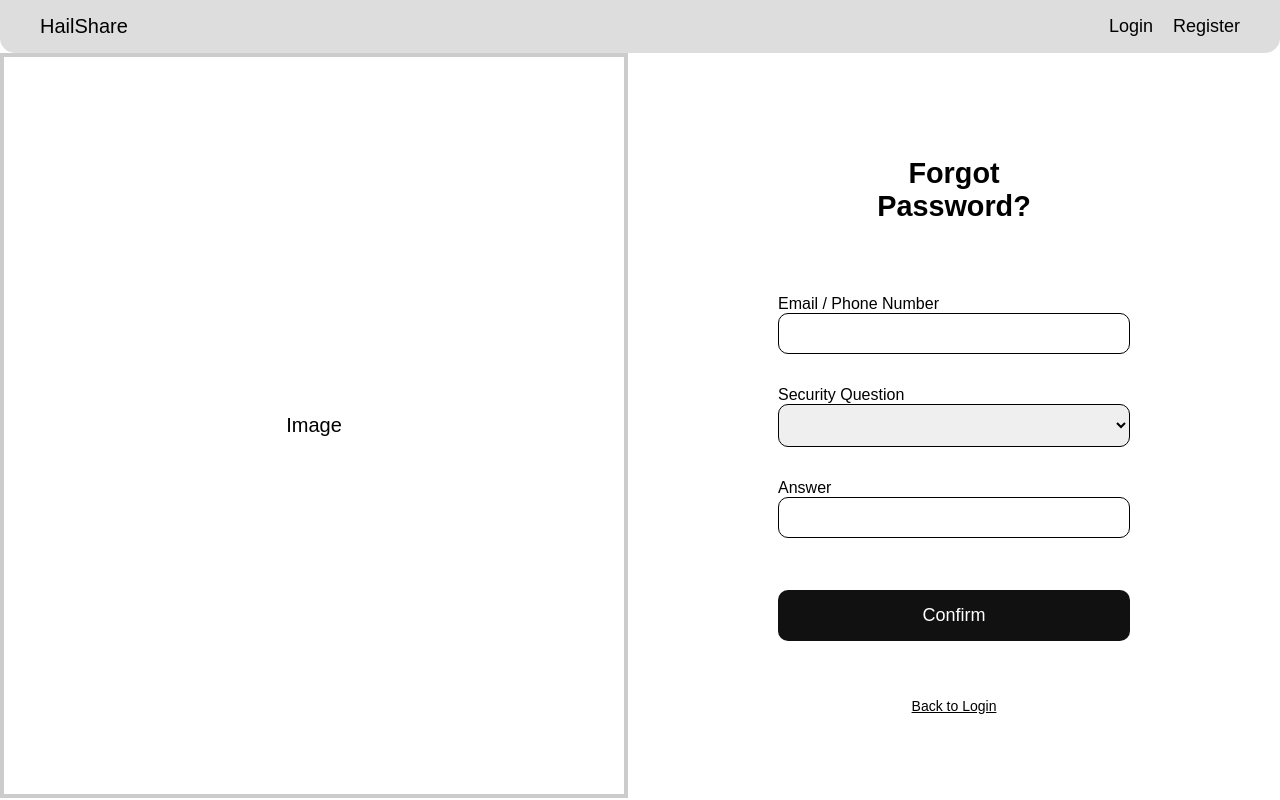
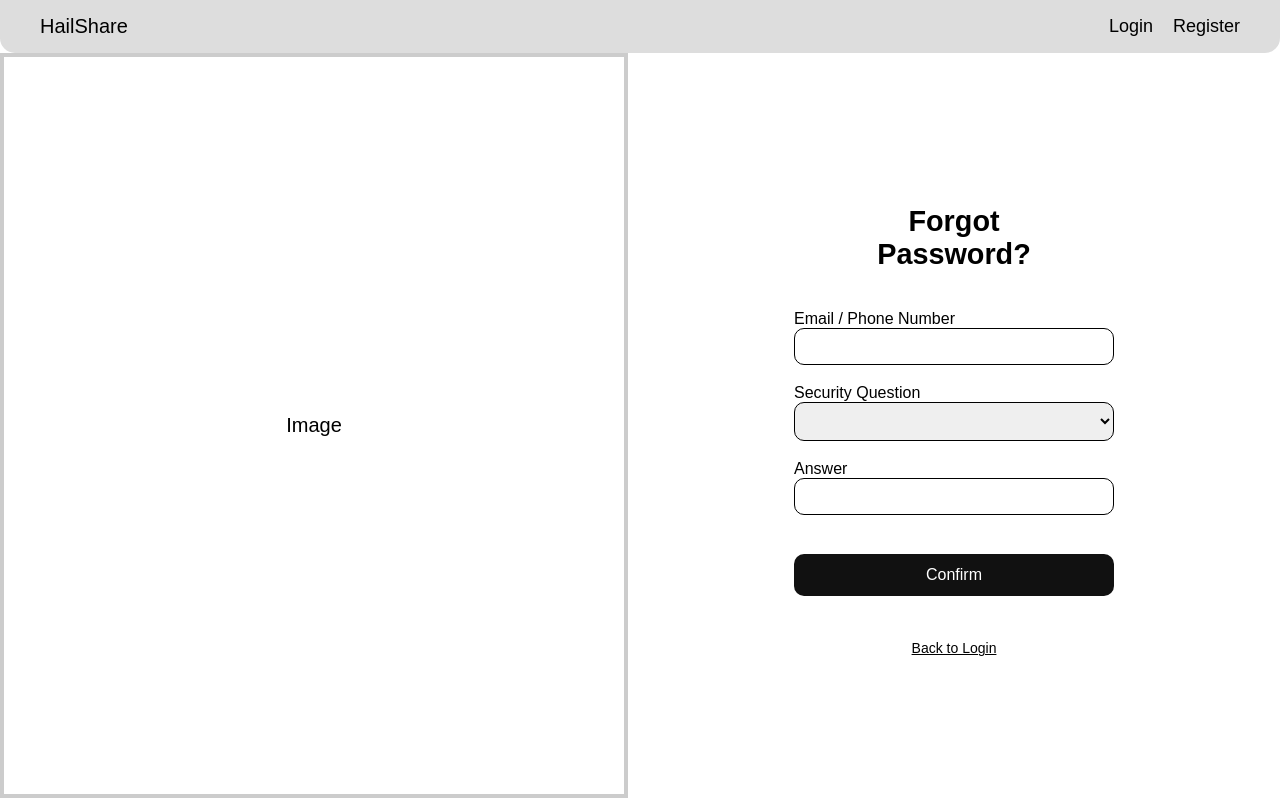
Before and after one commit to EthanLied/HailShare, a PHP site: page /password-recovery.html in a window 1280 px wide. Run offline with PHP 8.4, Linux system fonts and the light colour scheme.

Commit message:
shuyii update

```diff
--- a/UserAuth/style.css
+++ b/UserAuth/style.css
@@ -120,7 +120,6 @@ html, body {
   display: flex;
   width: 100%;
   min-height: calc(100vh - 55px) ;
-  overflow: hidden;
 }
 
 .left {
@@ -577,3 +576,44 @@ h2 {
     text-align: center;
   }
 }
+
+/* ===== DESKTOP & TABLET ONLY (LOGIN / RECOVERY) ===== */
+@media (min-width: 769px) {
+
+  /* lock page height */
+  html, body {
+    height: 100vh;
+    overflow-y: hidden;
+  }
+
+  /* ONLY affect login layout (exclude registration) */
+  .container:not(.reg-container) {
+    height: calc(100vh - 55px);
+    align-items: center;
+  }
+
+  /* prevent inner scroll */
+  .container:not(.reg-container) .right {
+    overflow: hidden;
+  }
+
+  /* tighten layout so it fits at 125% */
+  .container:not(.reg-container) .form-box {
+    gap: 1.2rem;
+    max-width: 20rem;
+  }
+
+  .container:not(.reg-container) input,
+  .container:not(.reg-container) select {
+    padding: 10px;
+  }
+
+  .container:not(.reg-container) .btn {
+    padding: 12px;
+    font-size: 16px;
+  }
+
+  .container:not(.reg-container) h2 {
+    margin: 10px 0 20px;
+  }
+}
```
